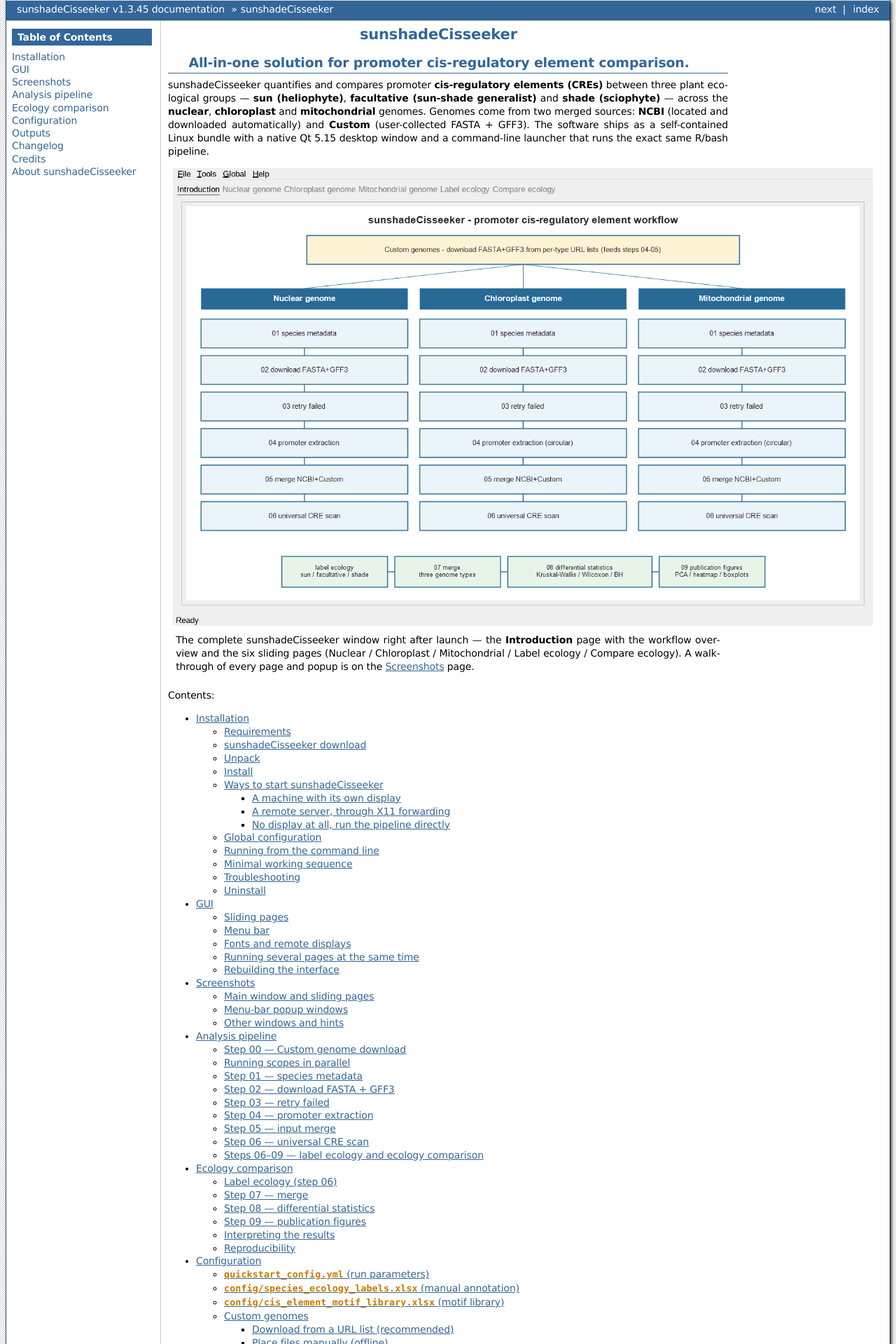
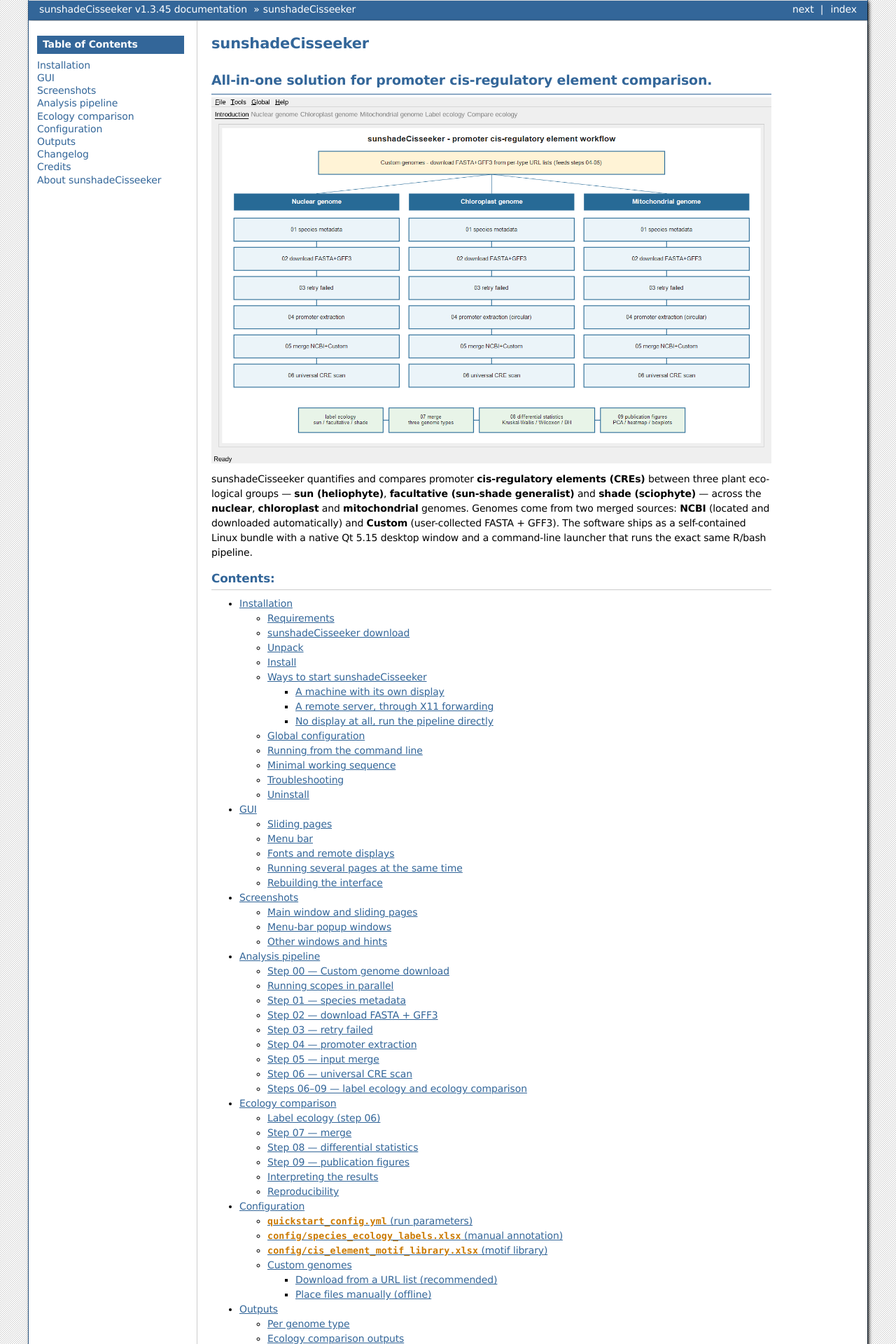
Before and after one commit to chenzhr23/sunshadeCisseeker-docs, a Sphinx documentation site: the page built from docs/index.rst, in a window 1280 px wide. Shown: the top 1920 px of the page at 70% size. Built offline with Sphinx 7.4.7, drawn with Linux system fonts in a browser that asks for light colours.

```diff
--- a/docs/_static/custom.css
+++ b/docs/_static/custom.css
@@ -5,132 +5,3 @@
     color: #cc0000;
     font-weight: bold;
 }
-
-/* ---- typography ---- */
-
-/* Prose is justified (两列对齐); the two Tables of Contents stay left-aligned. */
-div.body {
-    text-align: justify;
-}
-
-div.body p,
-div.body li,
-div.body dt,
-div.body dd,
-div.body td,
-div.body th {
-    text-align: justify;
-}
-
-/* Table of Contents lists: text left-aligned (sidebar + index Contents tree). */
-div.sphinxsidebar,
-div.sphinxsidebar ul,
-div.sphinxsidebar li,
-div.sphinxsidebar h3,
-div.sphinxsidebar h3 a,
-div.body div.toctree-wrapper,
-div.body div.toctree-wrapper ul,
-div.body div.toctree-wrapper li {
-    text-align: left;
-}
-
-/* Section headings stay centered. */
-div.body h1,
-div.body h2,
-div.body h3,
-div.body h4,
-div.body h5,
-div.body h6 {
-    text-align: center;
-}
-
-/* Images centered and shown at their requested size (Screenshots use 2x). */
-div.body img {
-    display: block;
-    margin-left: auto;
-    margin-right: auto;
-    max-width: none;
-}
-
-div.figure {
-    text-align: center;
-}
-
-/* Tables centered as a block. */
-div.body table.docutils {
-    margin-left: auto;
-    margin-right: auto;
-}
-
-/* Code blocks stay left-aligned so commands remain readable. */
-div.body div.highlight,
-div.body pre {
-    text-align: left;
-}
-
-/* ---- tighter layout: less whitespace ---- */
-
-body {
-    margin: 0 8px;
-    line-height: 135%;
-}
-
-div.body {
-    padding: 0.3em 10px 10px 10px;
-}
-
-p {
-    margin: 0.5em 0 0.3em 0;
-}
-
-h1 {
-    padding: 0.3em 0 0.15em 0;
-}
-
-h2 {
-    margin: 0.9em 0 0.1em 0;
-    padding-bottom: 0.3em;
-}
-
-h3 {
-    margin: 0.7em 0 0 0;
-    padding-bottom: 0.2em;
-}
-
-hr {
-    margin: 1em;
-}
-
-div.admonition {
-    margin: 0.7em 0 0.7em 0;
-}
-
-div.highlight {
-    margin: 0.3em 0.5em;
-}
-
-div.body table.docutils {
-    margin: 0.7em auto;
-}
-
-pre {
-    padding: 0.35em;
-}
-
-/* Narrower sidebar leaves more room for the (2x) screenshots. */
-div.sphinxsidebar {
-    width: 200px;
-    padding: 0.3em 8px 8px 8px;
-}
-
-div.sphinxsidebar h3 {
-    margin: 0.5em 0 0.3em 0;
-}
-
-div.bodywrapper {
-    margin: 0 0 0 220px;
-}
-
-div.footer {
-    padding: 2px 6px 2px 0;
-}
--- a/docs/index.rst
+++ b/docs/index.rst
@@ -3,6 +3,9 @@
 
 All-in-one solution for promoter cis-regulatory element comparison.
 --------------------------------------------------------------------
+
+.. image:: _images/sunshadeCisseeker.png
+   :align: center
 
 sunshadeCisseeker quantifies and compares promoter **cis-regulatory elements
 (CREs)** between three plant ecological groups — **sun (heliophyte)**,
@@ -13,17 +16,8 @@
 self-contained Linux bundle with a native Qt 5.15 desktop window and a
 command-line launcher that runs the exact same R/bash pipeline.
 
-.. figure:: _static/screenshots/01-introduction.png
-   :width: 1000
-   :alt: sunshadeCisseeker main window right after launch, showing the Introduction page
-
-   The complete sunshadeCisseeker window right after launch — the
-   **Introduction** page with the workflow overview and the six sliding pages
-   (Nuclear / Chloroplast / Mitochondrial / Label ecology / Compare ecology).
-   A walkthrough of every page and popup is on the :doc:`content/Screenshots`
-   page.
-
 Contents:
+~~~~~~~~~
 
 .. toctree::
    :maxdepth: 4
```
Also changed, not shown: docs/_images/sunshadeCisseeker.png (added).
